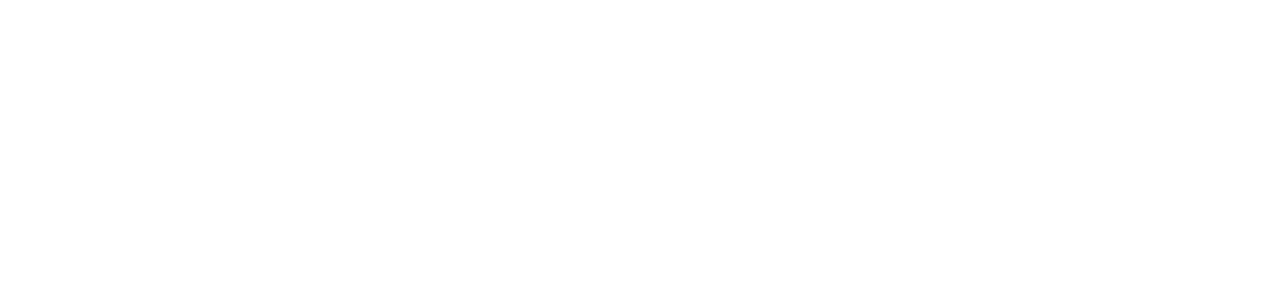
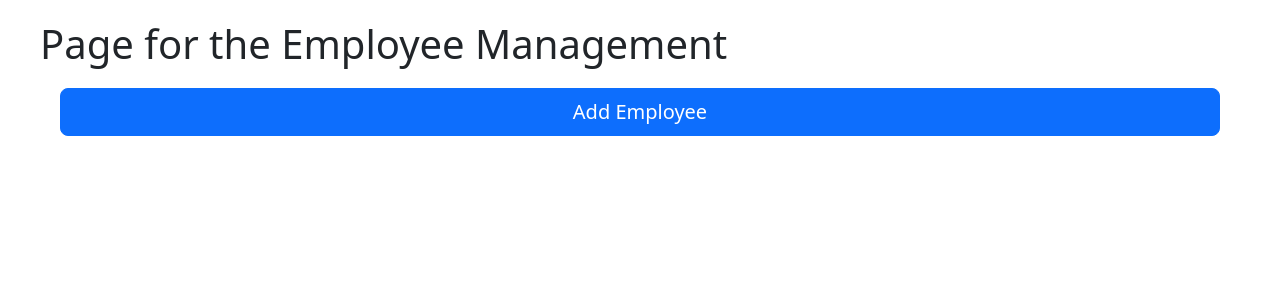
Before and after one commit to HarithaMihimal/HRMS-Project, a React (Vite) app in the folder WebApp/client/: page /PageHR/1/EmployeeManagement in a window 1280 px wide. Before the commit this address had no page. Shown: the top 300 px of the page. Built offline with nearby package versions, Linux system fonts and the light colour scheme.

Commit message:
Added employee management page

```diff
--- a/WebApp/client/src/App.jsx
+++ b/WebApp/client/src/App.jsx
@@ -6,6 +6,7 @@
 import LeaveReq from './LeaveReq';
 import PasswordChange from './PasswordChange';
 import Supervisor from './Supervisor';
+import EmployeeManagement from './EmployeeManagement';
 import AddEmployee from './AddEmployee';
 import AddCustom from './AddCustom';
 import AddDependent from './AddDependent';
@@ -25,11 +26,12 @@
       <Routes>
         <Route path="/" element={<Login />} />
         <Route path="/PageHR/:id_to_transfer" element={<PageHR />} />
-      <Route path="/PageEMP/:id_to_transfer" element={<PageEMP />} />
+        <Route path="/PageEMP/:id_to_transfer" element={<PageEMP />} />
         <Route path="/PageEMP/:id_to_transfer/LeaveReq" element={<LeaveReq />} />
         <Route path="/PageEMP/:id_to_transfer/PasswordChange" element={<PasswordChange />} />
         <Route path="/PageEMP/:id_to_transfer/Supervisor" element={<Supervisor />} />
-        <Route path="/PageHR/:id_to_transfer/AddEmployee" element={<AddEmployee />} />
+        <Route path="/PageHR/:id_to_transfer/EmployeeManagement" element={<EmployeeManagement />} />
+        <Route path="/PageHR/:id_to_transfer/EmployeeManagement/AddEmployee" element={<AddEmployee />} />
         <Route path="/PageHR/:id_to_transfer/ReportGenaration" element={<ReportGenaration />} />
         <Route path="/PageHR/:id_to_transfer/ReportGenaration/Report1" element={<Report1 />} />
         <Route path="/PageHR/:id_to_transfer/ReportGenaration/Report2" element={<Report2 />} />
@@ -38,7 +40,7 @@
         <Route path="/PageHR/:id_to_transfer/ReportGenaration/Report4" element={<Report4 />} />
         <Route path="/PageHR/:id_to_transfer/ReportGenaration/Report5" element={<Report5 />} />
 
-        <Route path="/PageHR/:id_to_transfer/AddEmployee/AddDependent" element={<AddDependent />} />
+        <Route path="/PageHR/:id_to_transfer/EmployeeManagement/AddEmployee/AddDependent" element={<AddDependent />} />
         <Route path="/PageHR/:id_to_transfer/AddCustom" element={<AddCustom />} />
         <Route path="/PageAdmin" element={<PageAdmin />} />
         <Route path="/PageAdmin/AddHR" element={<AddHR />} />
--- /dev/null
+++ b/WebApp/client/src/EmployeeManagement.jsx
@@ -0,0 +1,27 @@
+import React from 'react';
+import { useNavigate } from 'react-router-dom';
+import { useParams } from 'react-router-dom';
+
+function EmployeeManagement() {
+  const { id_to_transfer } = useParams();
+  console.log('id_to_transfer in EmployeeManagement:', id_to_transfer);
+  const navigate = useNavigate(); // Define the navigate function
+
+  // Handler for the "Leave Request" button click
+  const handleAddEmployee = () => {
+    navigate(`/PageHR/${id_to_transfer}/EmployeeManagement/AddEmployee`);
+  };
+
+  return (
+    <div>
+      <h1>Page for the Employee Management</h1>
+      <div className="d-flex justify-content-center">
+        <button type="button" className="btn btn-primary btn-lg custom-button" onClick={handleAddEmployee}>
+          Add Employee
+        </button>
+      </div>
+    </div>
+  );
+}
+
+export default EmployeeManagement;
--- a/WebApp/client/src/PageHR.jsx
+++ b/WebApp/client/src/PageHR.jsx
@@ -9,7 +9,7 @@
 
   // Handler for the "Leave Request" button click
   const handleLeaveRequestClick_1 = () => {
-    navigate(`/PageHR/${id_to_transfer}/AddEmployee`);
+    navigate(`/PageHR/${id_to_transfer}/EmployeeManagement`);
   };
   const handleLeaveRequestClick_2 = () => {
     navigate(`/PageHR/${id_to_transfer}/AddCustom`);
@@ -23,7 +23,7 @@
       <h1>Page for the HR</h1>
       <div className="d-flex justify-content-center">
         <button type="button" className="btn btn-primary btn-lg custom-button" onClick={handleLeaveRequestClick_1}>
-          Add Employee
+          Employee Management
         </button>
       </div>
       <div className="d-flex justify-content-center">
```
